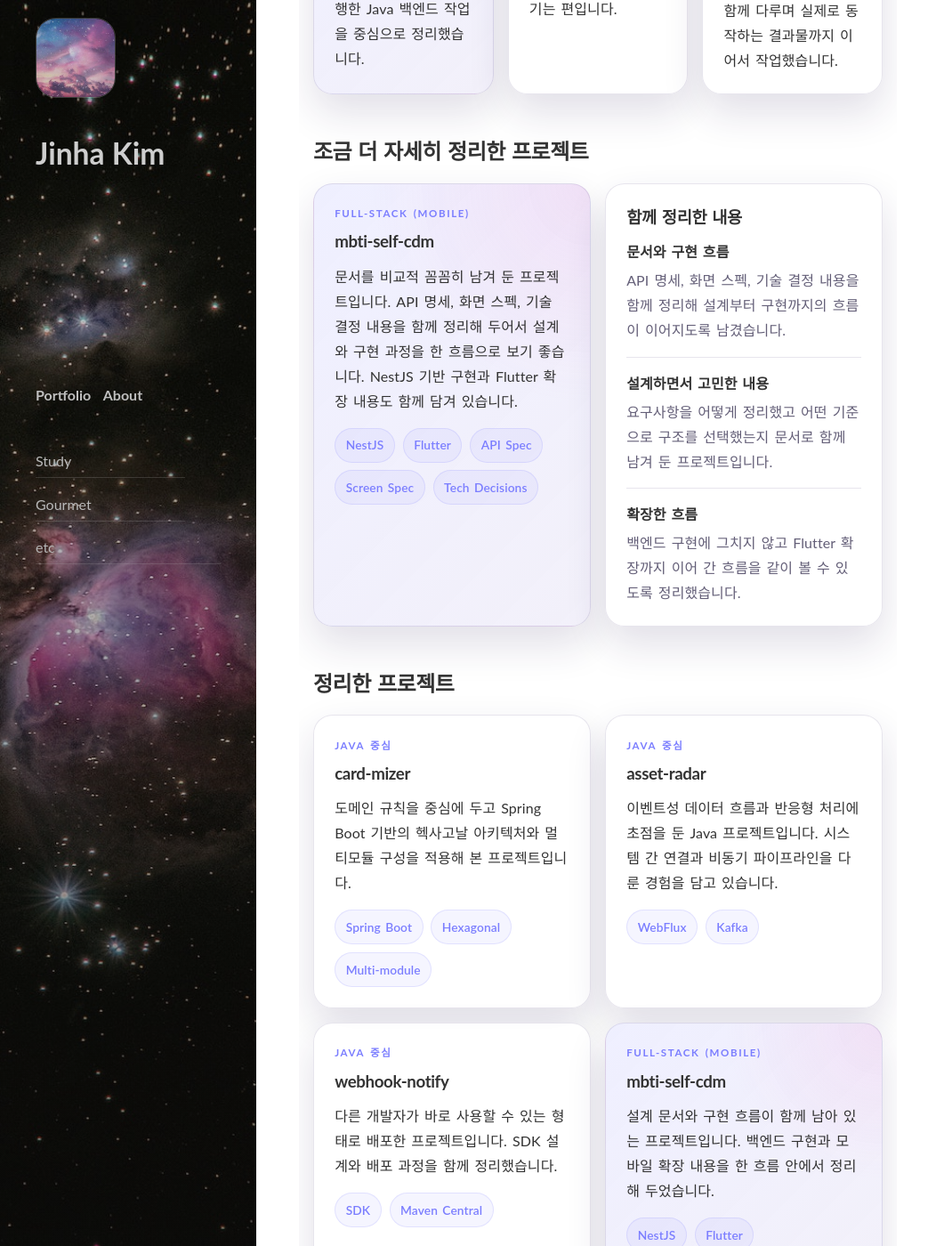
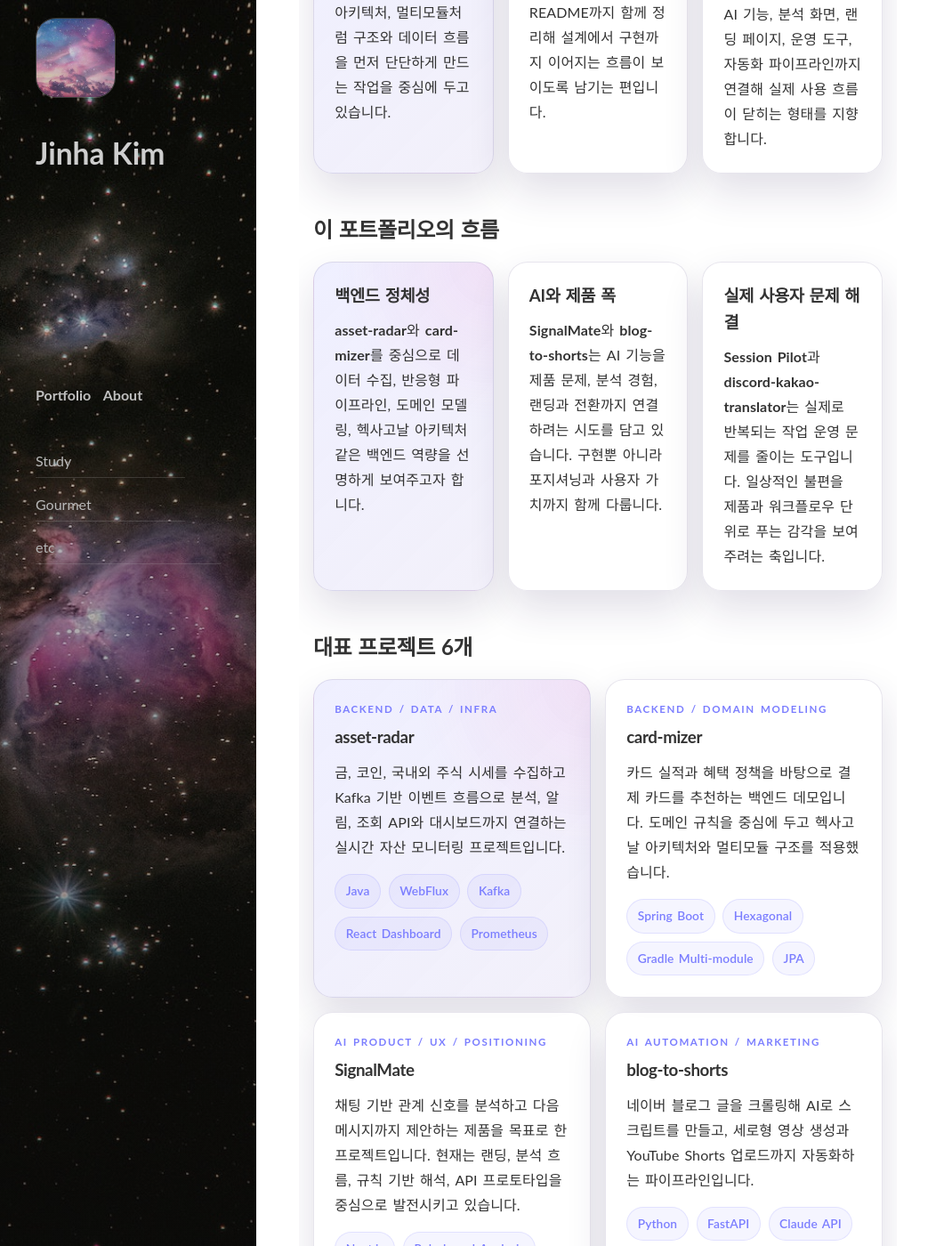
Before and after one commit to jean202/jean202.github.io, a Jekyll site: the page built from portfolio.md, in a window 1280 px wide and 1400 px high, scrolled down 841 px. Shown: the whole window at 89% size, without its empty margins (0-1061 px from the left). Built offline with Jekyll 4.4.1, drawn with Linux system fonts in a browser that asks for light colours; nearby versions of some CDN libraries; some of the changed text lies outside the part shown.

```diff
--- a/portfolio.md
+++ b/portfolio.md
@@ -13,7 +13,7 @@ order: 1
   <div class="profile-hero">
     <p class="profile-kicker">Java Backend Engineer</p>
     <h2 class="profile-heading">김진하</h2>
-    <p class="profile-summary">Java와 Spring 기반 백엔드 개발을 중심으로 일해 왔습니다. 인증, 권한, 데이터 처리, API 설계처럼 서비스의 핵심 흐름을 다루는 일을 주로 했고, 필요할 때는 화면이나 자동화 작업도 함께 맡았습니다. 이 페이지에는 그동안 진행한 프로젝트와 경험을 정리했습니다.</p>
+    <p class="profile-summary">Java와 Spring 기반 백엔드 개발을 중심으로 일해 왔습니다. 인증, 권한, 데이터 처리, API 설계처럼 서비스의 핵심 흐름을 다루는 일을 주로 했고, 최근에는 그 기반 위에서 AI, 데이터 분석, UI/UX, 인프라, 마케팅까지 제품을 이루는 다양한 층위로 관심을 넓혀 가고 있습니다. 이 페이지에는 그 흐름이 보이도록 프로젝트와 경험을 함께 정리했습니다.</p>
     <div class="profile-actions">
       <a class="profile-button" href="mailto:anowheretogo@naver.com">Email</a>
       <a class="profile-button profile-button--ghost" href="https://github.com/jean202">GitHub</a>
@@ -25,112 +25,106 @@ order: 1
   <h2>주로 해온 방향</h2>
   <div class="profile-grid profile-grid--three">
     <article class="profile-card profile-card--accent">
-      <h3>Java 구조 설계</h3>
-      <p>Spring Boot, WebFlux, Kafka, SDK 설계, 헥사고날 아키텍처, 멀티모듈처럼 구조를 고민하며 진행한 Java 백엔드 작업을 중심으로 정리했습니다.</p>
+      <h3>백엔드 구조를 중심에 둡니다</h3>
+      <p>Spring Boot, WebFlux, Kafka, SDK 설계, 헥사고날 아키텍처, 멀티모듈처럼 구조와 데이터 흐름을 먼저 단단하게 만드는 작업을 중심에 두고 있습니다.</p>
     </article>
     <article class="profile-card">
-      <h3>설계에서 구현까지</h3>
-      <p>코드만 남기기보다 API 명세, 화면 스펙, 기술 결정 문서까지 함께 정리해 설계와 구현의 흐름이 보이도록 남기는 편입니다.</p>
+      <h3>문서와 구현을 함께 남깁니다</h3>
+      <p>코드만 남기기보다 API 명세, 화면 스펙, 기술 결정 문서, README까지 함께 정리해 설계에서 구현까지 이어지는 흐름이 보이도록 남기는 편입니다.</p>
     </article>
     <article class="profile-card">
-      <h3>필요한 범위까지 연결</h3>
-      <p>백엔드를 중심으로 두되 필요할 때는 NestJS, Next.js, Flutter, Python까지 함께 다루며 실제로 동작하는 결과물까지 이어서 작업했습니다.</p>
+      <h3>제품을 이루는 주변 영역까지 확장합니다</h3>
+      <p>백엔드를 중심으로 두되, 필요한 곳에서는 AI 기능, 분석 화면, 랜딩 페이지, 운영 도구, 자동화 파이프라인까지 연결해 실제 사용 흐름이 닫히는 형태를 지향합니다.</p>
     </article>
   </div>
 </section>
 
 <section class="profile-section">
-  <h2>조금 더 자세히 정리한 프로젝트</h2>
-  <div class="profile-grid profile-grid--two">
+  <h2>이 포트폴리오의 흐름</h2>
+  <div class="profile-grid profile-grid--three">
     <article class="profile-card profile-card--accent">
-      <p class="profile-kicker">Full-stack (Mobile)</p>
-      <h3>mbti-self-cdm</h3>
-      <p>문서를 비교적 꼼꼼히 남겨 둔 프로젝트입니다. API 명세, 화면 스펙, 기술 결정 내용을 함께 정리해 두어서 설계와 구현 과정을 한 흐름으로 보기 좋습니다. NestJS 기반 구현과 Flutter 확장 내용도 함께 담겨 있습니다.</p>
-      <div class="profile-chip-group">
-        <span class="profile-chip">NestJS</span>
-        <span class="profile-chip">Flutter</span>
-        <span class="profile-chip">API Spec</span>
-        <span class="profile-chip">Screen Spec</span>
-        <span class="profile-chip">Tech Decisions</span>
-      </div>
+      <h3>백엔드 정체성</h3>
+      <p><strong>asset-radar</strong>와 <strong>card-mizer</strong>를 중심으로 데이터 수집, 반응형 파이프라인, 도메인 모델링, 헥사고날 아키텍처 같은 백엔드 역량을 선명하게 보여주고자 합니다.</p>
     </article>
     <article class="profile-card">
-      <h3>함께 정리한 내용</h3>
-      <div class="profile-list">
-        <div class="profile-list__item">
-          <strong>문서와 구현 흐름</strong>
-          <span>API 명세, 화면 스펙, 기술 결정 내용을 함께 정리해 설계부터 구현까지의 흐름이 이어지도록 남겼습니다.</span>
-        </div>
-        <div class="profile-list__item">
-          <strong>설계하면서 고민한 내용</strong>
-          <span>요구사항을 어떻게 정리했고 어떤 기준으로 구조를 선택했는지 문서로 함께 남겨 둔 프로젝트입니다.</span>
-        </div>
-        <div class="profile-list__item">
-          <strong>확장한 흐름</strong>
-          <span>백엔드 구현에 그치지 않고 Flutter 확장까지 이어 간 흐름을 같이 볼 수 있도록 정리했습니다.</span>
-        </div>
-      </div>
+      <h3>AI와 제품 폭</h3>
+      <p><strong>SignalMate</strong>와 <strong>blog-to-shorts</strong>는 AI 기능을 제품 문제, 분석 경험, 랜딩과 전환까지 연결하려는 시도를 담고 있습니다. 구현뿐 아니라 포지셔닝과 사용자 가치까지 함께 다룹니다.</p>
+    </article>
+    <article class="profile-card">
+      <h3>실제 사용자 문제 해결</h3>
+      <p><strong>Session Pilot</strong>과 <strong>discord-kakao-translator</strong>는 실제로 반복되는 작업 운영 문제를 줄이는 도구입니다. 일상적인 불편을 제품과 워크플로우 단위로 푸는 감각을 보여주려는 축입니다.</p>
     </article>
   </div>
 </section>
 
 <section class="profile-section">
-  <h2>정리한 프로젝트</h2>
+  <h2>대표 프로젝트 6개</h2>
   <div class="profile-grid profile-grid--two">
+    <article class="profile-card profile-card--accent">
+      <p class="profile-kicker">Backend / Data / Infra</p>
+      <h3>asset-radar</h3>
+      <p>금, 코인, 국내외 주식 시세를 수집하고 Kafka 기반 이벤트 흐름으로 분석, 알림, 조회 API와 대시보드까지 연결하는 실시간 자산 모니터링 프로젝트입니다.</p>
+      <div class="profile-chip-group">
+        <span class="profile-chip">Java</span>
+        <span class="profile-chip">WebFlux</span>
+        <span class="profile-chip">Kafka</span>
+        <span class="profile-chip">React Dashboard</span>
+        <span class="profile-chip">Prometheus</span>
+      </div>
+    </article>
     <article class="profile-card">
-      <p class="profile-kicker">Java 중심</p>
+      <p class="profile-kicker">Backend / Domain Modeling</p>
       <h3>card-mizer</h3>
-      <p>도메인 규칙을 중심에 두고 Spring Boot 기반의 헥사고날 아키텍처와 멀티모듈 구성을 적용해 본 프로젝트입니다.</p>
+      <p>카드 실적과 혜택 정책을 바탕으로 결제 카드를 추천하는 백엔드 데모입니다. 도메인 규칙을 중심에 두고 헥사고날 아키텍처와 멀티모듈 구조를 적용했습니다.</p>
       <div class="profile-chip-group">
         <span class="profile-chip">Spring Boot</span>
         <span class="profile-chip">Hexagonal</span>
-        <span class="profile-chip">Multi-module</span>
+        <span class="profile-chip">Gradle Multi-module</span>
+        <span class="profile-chip">JPA</span>
       </div>
     </article>
     <article class="profile-card">
-      <p class="profile-kicker">Java 중심</p>
-      <h3>asset-radar</h3>
-      <p>이벤트성 데이터 흐름과 반응형 처리에 초점을 둔 Java 프로젝트입니다. 시스템 간 연결과 비동기 파이프라인을 다룬 경험을 담고 있습니다.</p>
+      <p class="profile-kicker">AI Product / UX / Positioning</p>
+      <h3>SignalMate</h3>
+      <p>채팅 기반 관계 신호를 분석하고 다음 메시지까지 제안하는 제품을 목표로 한 프로젝트입니다. 현재는 랜딩, 분석 흐름, 규칙 기반 해석, API 프로토타입을 중심으로 발전시키고 있습니다.</p>
       <div class="profile-chip-group">
-        <span class="profile-chip">WebFlux</span>
-        <span class="profile-chip">Kafka</span>
+        <span class="profile-chip">Next.js</span>
+        <span class="profile-chip">Rule-based Analysis</span>
+        <span class="profile-chip">LLM Extension</span>
+        <span class="profile-chip">Landing Copy</span>
       </div>
     </article>
     <article class="profile-card">
-      <p class="profile-kicker">Java 중심</p>
-      <h3>webhook-notify</h3>
-      <p>다른 개발자가 바로 사용할 수 있는 형태로 배포한 프로젝트입니다. SDK 설계와 배포 과정을 함께 정리했습니다.</p>
+      <p class="profile-kicker">AI Automation / Marketing</p>
+      <h3>blog-to-shorts</h3>
+      <p>네이버 블로그 글을 크롤링해 AI로 스크립트를 만들고, 세로형 영상 생성과 YouTube Shorts 업로드까지 자동화하는 파이프라인입니다.</p>
       <div class="profile-chip-group">
-        <span class="profile-chip">SDK</span>
-        <span class="profile-chip">Maven Central</span>
-      </div>
-    </article>
-    <article class="profile-card profile-card--accent">
-      <p class="profile-kicker">Full-stack (Mobile)</p>
-      <h3>mbti-self-cdm</h3>
-      <p>설계 문서와 구현 흐름이 함께 남아 있는 프로젝트입니다. 백엔드 구현과 모바일 확장 내용을 한 흐름 안에서 정리해 두었습니다.</p>
-      <div class="profile-chip-group">
-        <span class="profile-chip">NestJS</span>
-        <span class="profile-chip">Flutter</span>
+        <span class="profile-chip">Python</span>
+        <span class="profile-chip">FastAPI</span>
+        <span class="profile-chip">Claude API</span>
+        <span class="profile-chip">FFmpeg</span>
       </div>
     </article>
     <article class="profile-card">
-      <p class="profile-kicker">Full-stack (Web)</p>
-      <h3>meetric</h3>
-      <p>웹 화면과 외부 API 연동을 함께 다룬 프로젝트입니다. 지도 기반 UI와 데이터 연결 과정을 정리했습니다.</p>
+      <p class="profile-kicker">Workflow Product / In Progress</p>
+      <h3>Session Pilot</h3>
+      <p>여러 AI 세션에 맡긴 일을 잊지 않도록 자동 감지, 검토 큐, 재진입 요약을 제공하는 작업 관제 도구를 목표로 한 프로젝트입니다. 현재는 상업화 MVP 관점의 제품 정의와 구현 범위를 다듬고 있습니다.</p>
       <div class="profile-chip-group">
-        <span class="profile-chip">Next.js</span>
-        <span class="profile-chip">Google Maps API</span>
+        <span class="profile-chip">AI Workflow</span>
+        <span class="profile-chip">Browser Capture</span>
+        <span class="profile-chip">Review Queue</span>
+        <span class="profile-chip">Product Strategy</span>
       </div>
     </article>
     <article class="profile-card">
-      <p class="profile-kicker">자동화 도구</p>
-      <h3>videoTrans</h3>
-      <p>반복 작업을 줄이기 위해 만든 자동화 도구입니다. 음성 인식과 미디어 처리 파이프라인을 연결해 작업 흐름을 자동화했습니다.</p>
+      <p class="profile-kicker">User Problem / Integration Tool</p>
+      <h3>discord-kakao-translator</h3>
+      <p>Discord 메시지를 감지해 영어 비중이 높은 메시지만 한국어로 번역하고 카카오톡으로 전달하는 개인용 브리지입니다. 상태 UI와 메뉴바 트레이 앱까지 함께 다루고 있습니다.</p>
       <div class="profile-chip-group">
-        <span class="profile-chip">Python</span>
-        <span class="profile-chip">Whisper</span>
-        <span class="profile-chip">FFmpeg</span>
+        <span class="profile-chip">Node.js</span>
+        <span class="profile-chip">OpenAI API</span>
+        <span class="profile-chip">Discord</span>
+        <span class="profile-chip">KakaoTalk</span>
       </div>
     </article>
   </div>
@@ -201,12 +195,15 @@ order: 1
         <span class="profile-chip">WebFlux</span>
         <span class="profile-chip">Kafka</span>
         <span class="profile-chip">Hexagonal</span>
-        <span class="profile-chip">Multi-module</span>
-        <span class="profile-chip">NestJS</span>
+        <span class="profile-chip">PostgreSQL</span>
+        <span class="profile-chip">Docker</span>
+        <span class="profile-chip">Prometheus</span>
         <span class="profile-chip">Next.js</span>
-        <span class="profile-chip">Flutter</span>
+        <span class="profile-chip">React</span>
+        <span class="profile-chip">TypeScript</span>
         <span class="profile-chip">Python</span>
-        <span class="profile-chip">Whisper</span>
+        <span class="profile-chip">OpenAI API</span>
+        <span class="profile-chip">Claude API</span>
         <span class="profile-chip">FFmpeg</span>
       </div>
     </article>
```
Also changed, not shown: docs/PORTFOLIO_PIN_CRITERIA.md (added, +76 -0 lines), docs/PORTFOLIO_ROADMAP.md (added, +89 -0 lines), docs/PORTFOLIO_STRATEGY.md (added, +86 -0 lines).
